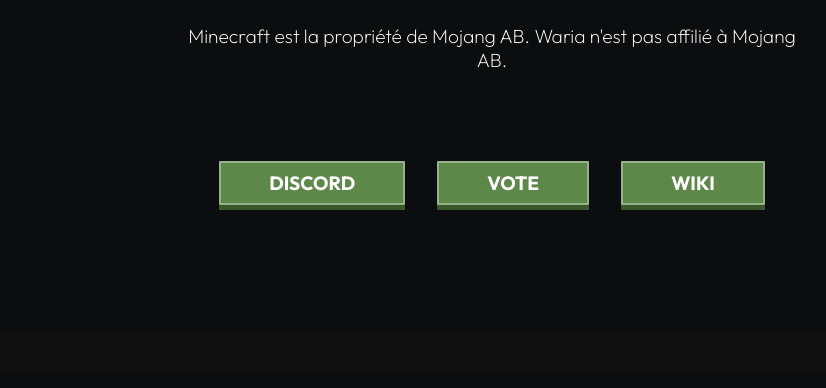
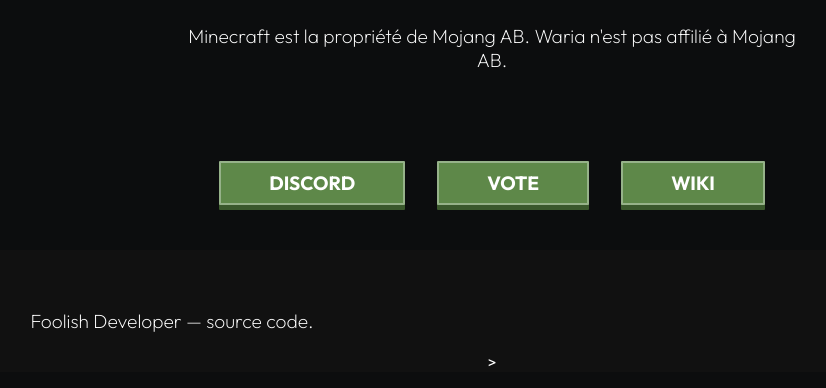
Before and after one commit to Waria-Mcpe/waria-mcpe.github.io, a plain HTML site: page index.html in a window 1280 px wide. Shown: the part 428-816 px from the top of the page, without its empty margins (148-974 px from the left). Drawn offline with Linux system fonts and the light colour scheme.

Commit message:
Update index.html

```diff
--- a/index.html
+++ b/index.html
@@ -64,7 +64,7 @@
             </nav>
             <footer>
                 <div class=”footer-content”>
-    <!–add all information –>
+    <p>Foolish Developer —  source code.</p>>
                 </div>
             </footer>
         </main>
```
